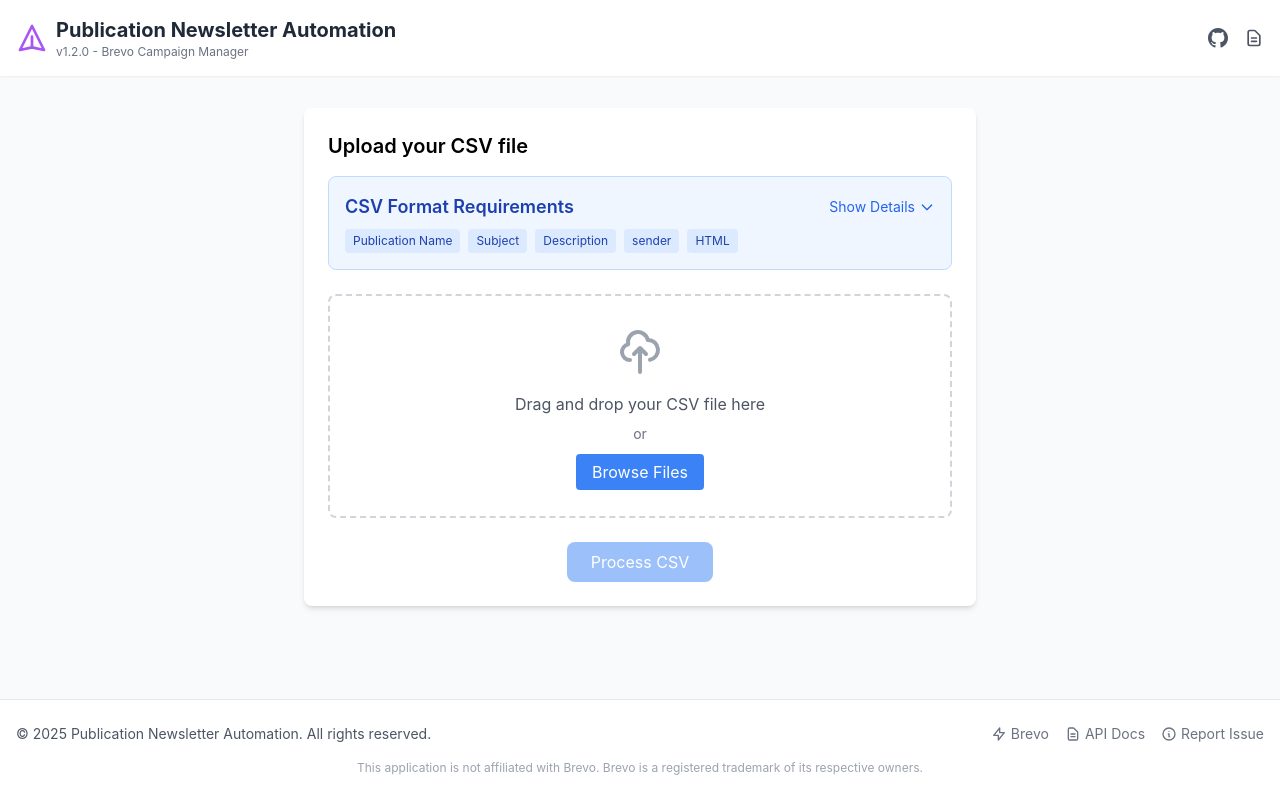
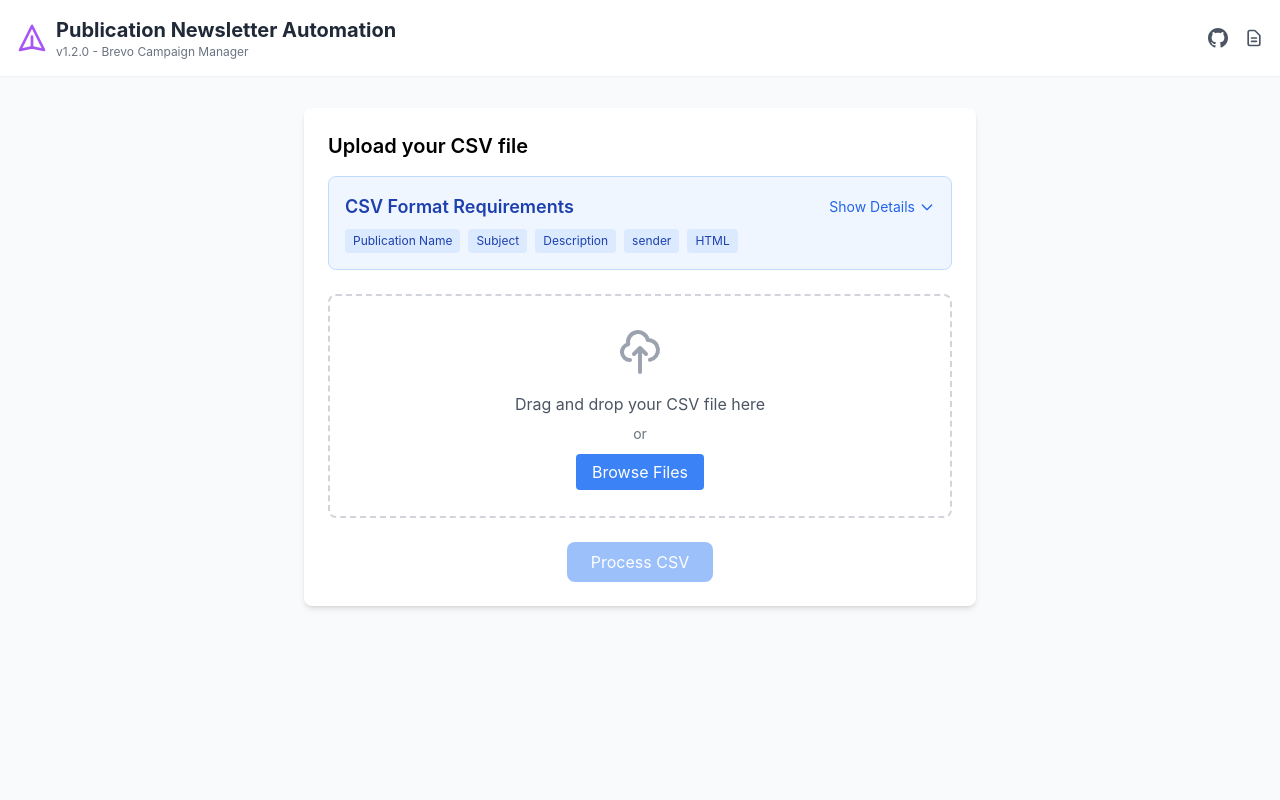
Before and after one commit to dwilley21/publication-newsletter-automation, a Nuxt app in the folder frontend/: page / in a window 1280 px wide. Built offline with nearby package versions, Linux system fonts and the light colour scheme.

Commit message:
Remove footer component as it's no longer needed

```diff
--- a/frontend/app.vue
+++ b/frontend/app.vue
@@ -4,7 +4,6 @@
     <main class="flex-grow">
       <NuxtPage />
     </main>
-    <AppFooter />
   </div>
 </template>
 
--- a/frontend/components/AppFooter.vue
+++ /dev/null
@@ -1,36 +0,0 @@
-<template>
-  <footer class="bg-white mt-12 py-6 border-t">
-    <div class="container mx-auto px-4">
-      <div class="flex flex-col md:flex-row justify-between items-center">
-        <div class="mb-4 md:mb-0">
-          <p class="text-gray-600 text-sm">
-            &copy; {{ new Date().getFullYear() }} Publication Newsletter Automation. All rights reserved.
-          </p>
-        </div>
-        <div class="flex flex-wrap justify-center gap-4">
-          <a href="https://www.brevo.com/" target="_blank" rel="noopener noreferrer" class="text-gray-500 hover:text-gray-700 text-sm flex items-center">
-            <svg xmlns="http://www.w3.org/2000/svg" class="h-4 w-4 mr-1" fill="none" viewBox="0 0 24 24" stroke="currentColor">
-              <path stroke-linecap="round" stroke-linejoin="round" stroke-width="2" d="M13 10V3L4 14h7v7l9-11h-7z" />
-            </svg>
-            Brevo
-          </a>
-          <a href="https://www.brevo.com/docs/api/" target="_blank" rel="noopener noreferrer" class="text-gray-500 hover:text-gray-700 text-sm flex items-center">
-            <svg xmlns="http://www.w3.org/2000/svg" class="h-4 w-4 mr-1" fill="none" viewBox="0 0 24 24" stroke="currentColor">
-              <path stroke-linecap="round" stroke-linejoin="round" stroke-width="2" d="M9 12h6m-6 4h6m2 5H7a2 2 0 01-2-2V5a2 2 0 012-2h5.586a1 1 0 01.707.293l5.414 5.414a1 1 0 01.293.707V19a2 2 0 01-2 2z" />
-            </svg>
-            API Docs
-          </a>
-          <a href="https://github.com/dwilley21/publication-newsletter-automation/issues" target="_blank" rel="noopener noreferrer" class="text-gray-500 hover:text-gray-700 text-sm flex items-center">
-            <svg xmlns="http://www.w3.org/2000/svg" class="h-4 w-4 mr-1" fill="none" viewBox="0 0 24 24" stroke="currentColor">
-              <path stroke-linecap="round" stroke-linejoin="round" stroke-width="2" d="M13 16h-1v-4h-1m1-4h.01M21 12a9 9 0 11-18 0 9 9 0 0118 0z" />
-            </svg>
-            Report Issue
-          </a>
-        </div>
-      </div>
-      <div class="mt-4 text-center text-xs text-gray-400">
-        <p>This application is not affiliated with Brevo. Brevo is a registered trademark of its respective owners.</p>
-      </div>
-    </div>
-  </footer>
-</template>
```
Also changed, not shown: 1 other file (tests, documents, lock files or other folders).
